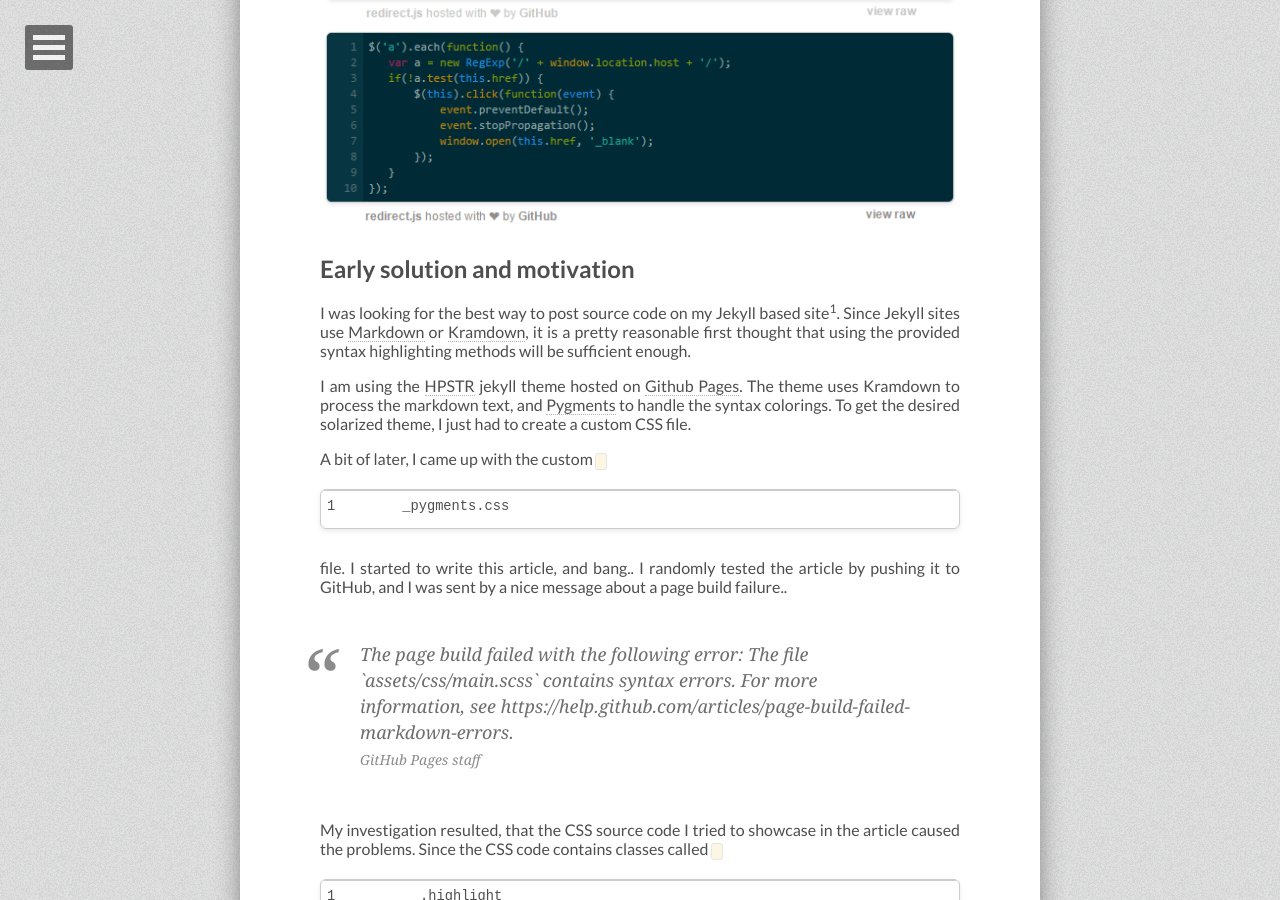
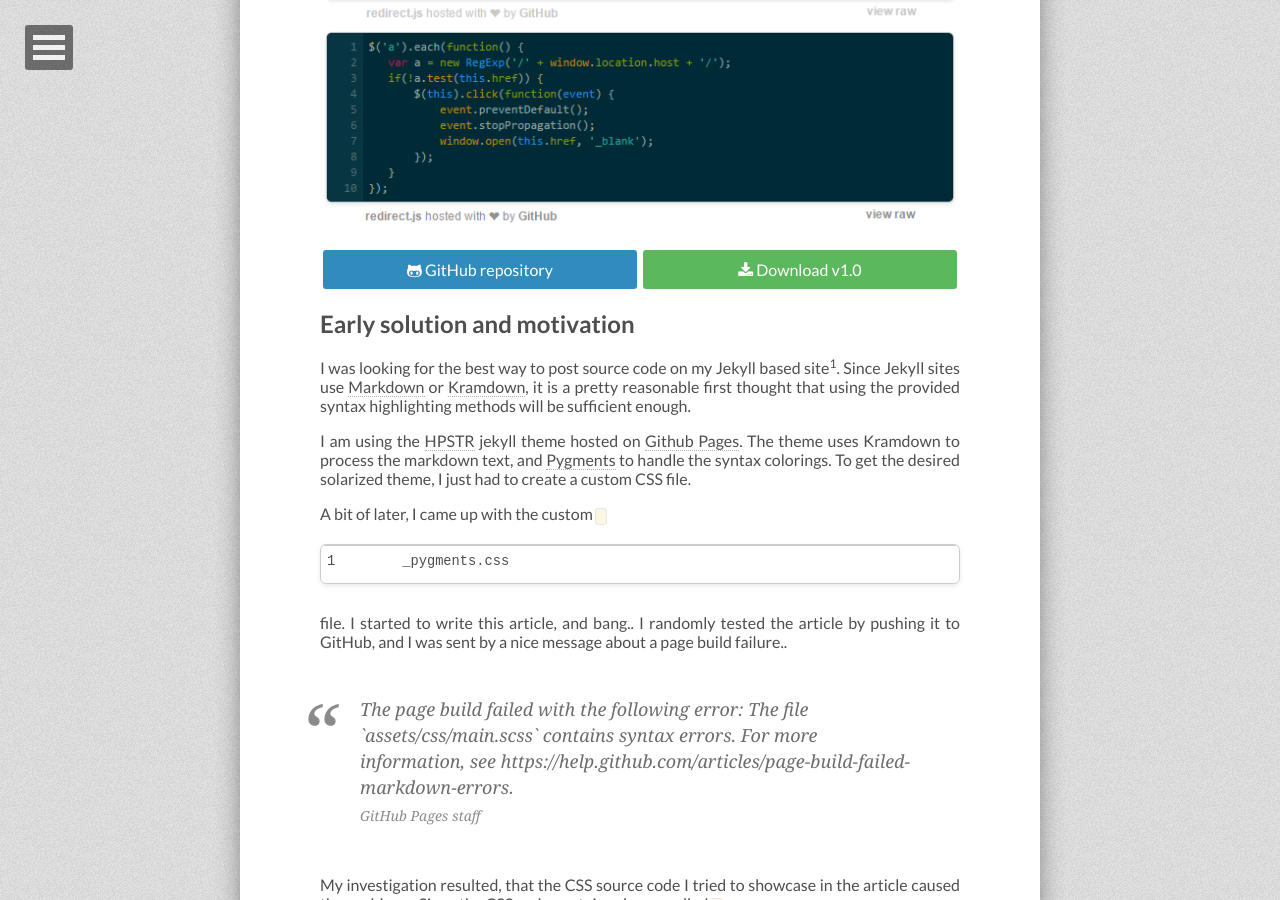
Before and after one commit to tiborsimon/tiborsimon.github.io, a Jekyll site: the page built from _posts/2015-04-19-solarized-theme-for-embedded-gists.md, in a window 1280 px wide and 900 px high, scrolled down 731 px. Built offline with Jekyll 4.4.1, drawn with Linux system fonts in a browser that asks for light colours; nearby versions of some CDN libraries; comment, search, counter and statistics services are not loaded.

Commit message:
Article update

```diff
--- a/_posts/2015-04-19-solarized-theme-for-embedded-gists.md
+++ b/_posts/2015-04-19-solarized-theme-for-embedded-gists.md
@@ -11,6 +11,12 @@
 After reading this artice, you will be able to theme your Gists in light or dark Solarized color theme:
 
 <img src="http://tiborsimon.github.io/images/solarized-gist/solarized-gist-demo-image.png" />
+
+<div class="half-centered-wrapper">
+<a href='https://github.com/tiborsimon/solarized-gist' class="btn-info btn half-centered"><i class="fa fa-github-alt"></i> GitHub repository</a>
+
+<a href='https://github.com/tiborsimon/solarized-gist/releases/tag/v1.0.zip' class="btn-success btn half-centered"><i class="fa fa-download"></i> Download v1.0</a>
+</div>
 
 ## Early solution and motivation
 
```
